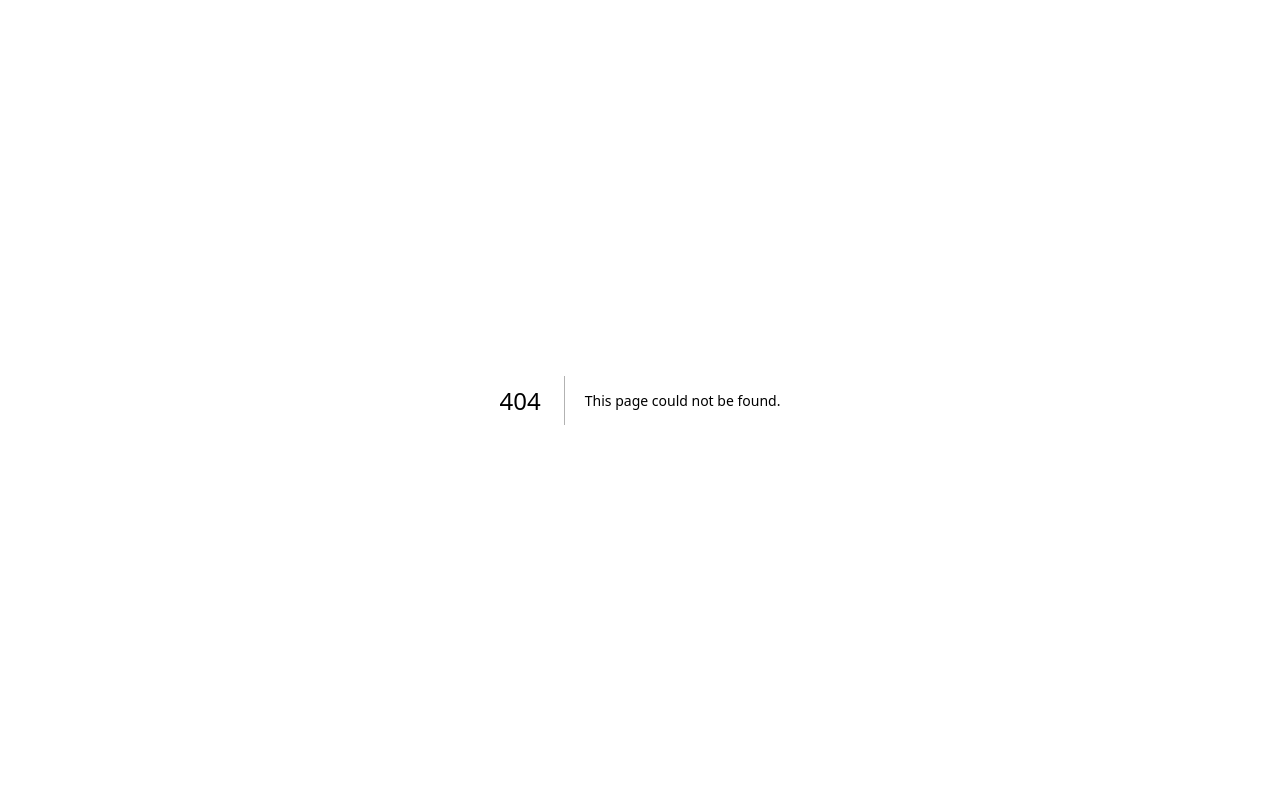
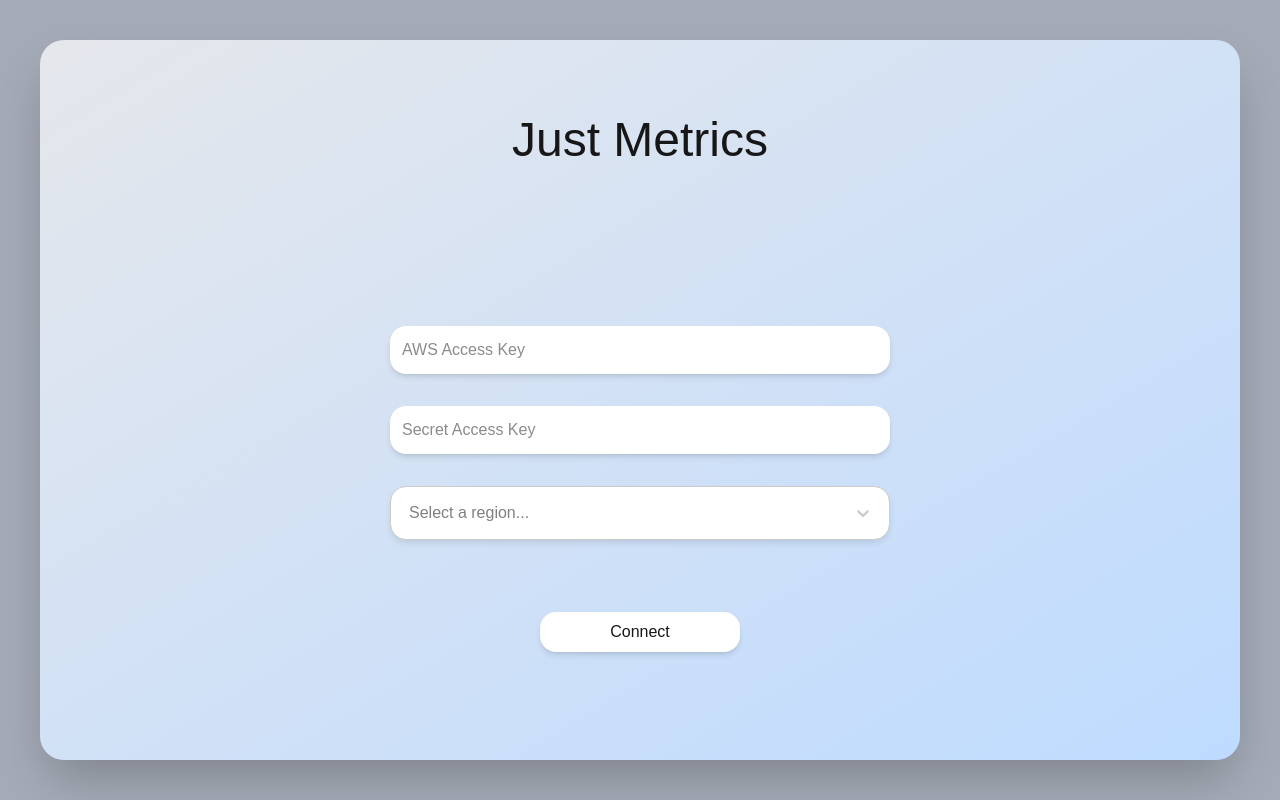
Before and after one commit to justMetrics/justMetrics, a Next.js app: page /application in a window 1280 px wide. Before the commit this address had no page. Built offline with nearby package versions, Linux system fonts and the light colour scheme.

Commit message:
Moved app to /application successfully

```diff
--- /dev/null
+++ b/src/app/application/page.tsx
@@ -0,0 +1,9 @@
+import ClientWapper from '../../../components/ClientWapper';
+
+export default function ApplicationPage() {
+  return (
+    <section>
+      <ClientWapper />
+    </section>
+  );
+}
--- a/src/app/page.tsx
+++ b/src/app/page.tsx
@@ -1,9 +1,9 @@
-import ClientWapper from '../../components/ClientWapper';
-
+import Link from 'next/link';
 export default function Home() {
   return (
     <section>
-      <ClientWapper />
+      <div>home page</div>
+      <Link href='/application'>Go to Application Page</Link>
     </section>
   );
 }
```
